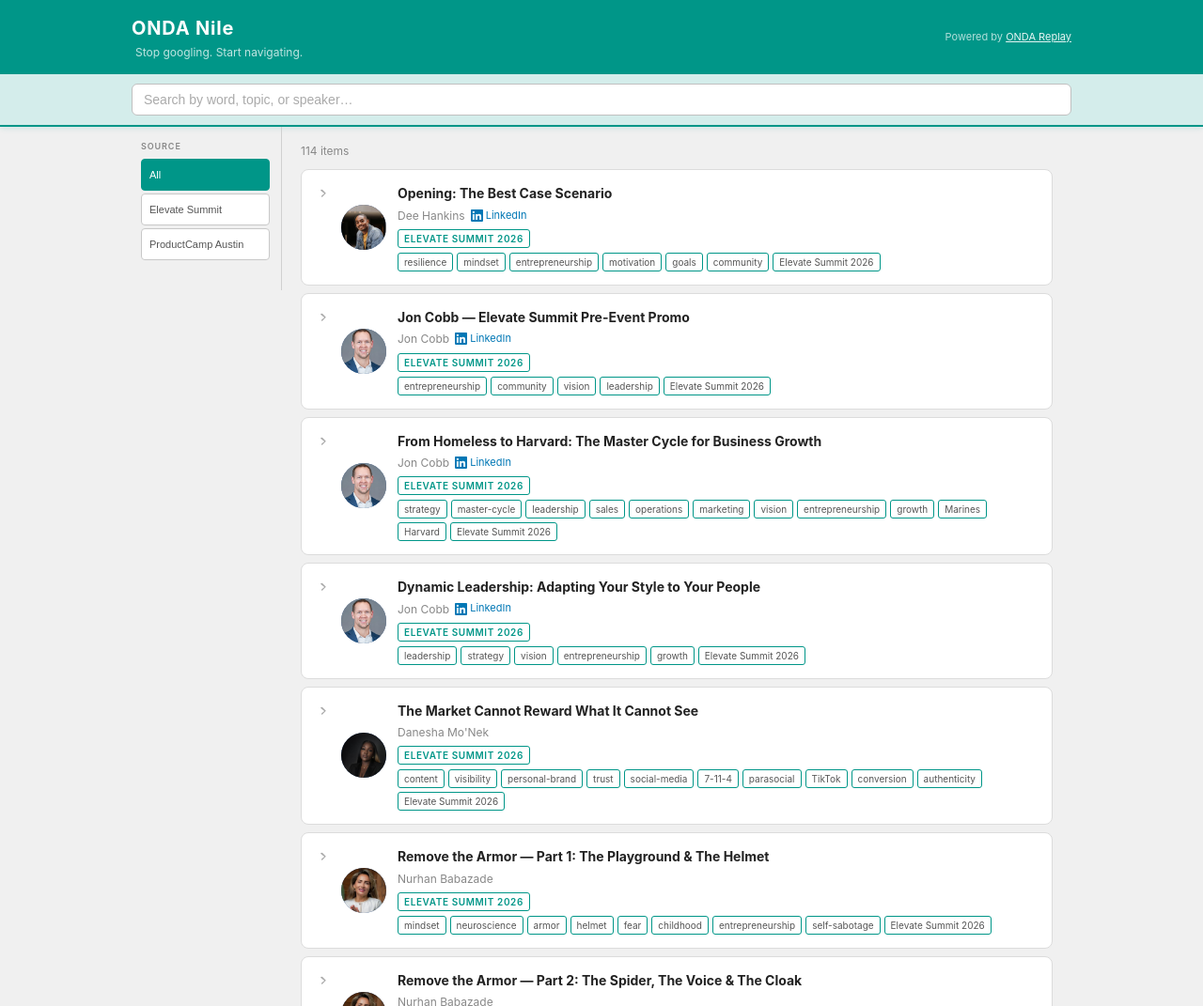
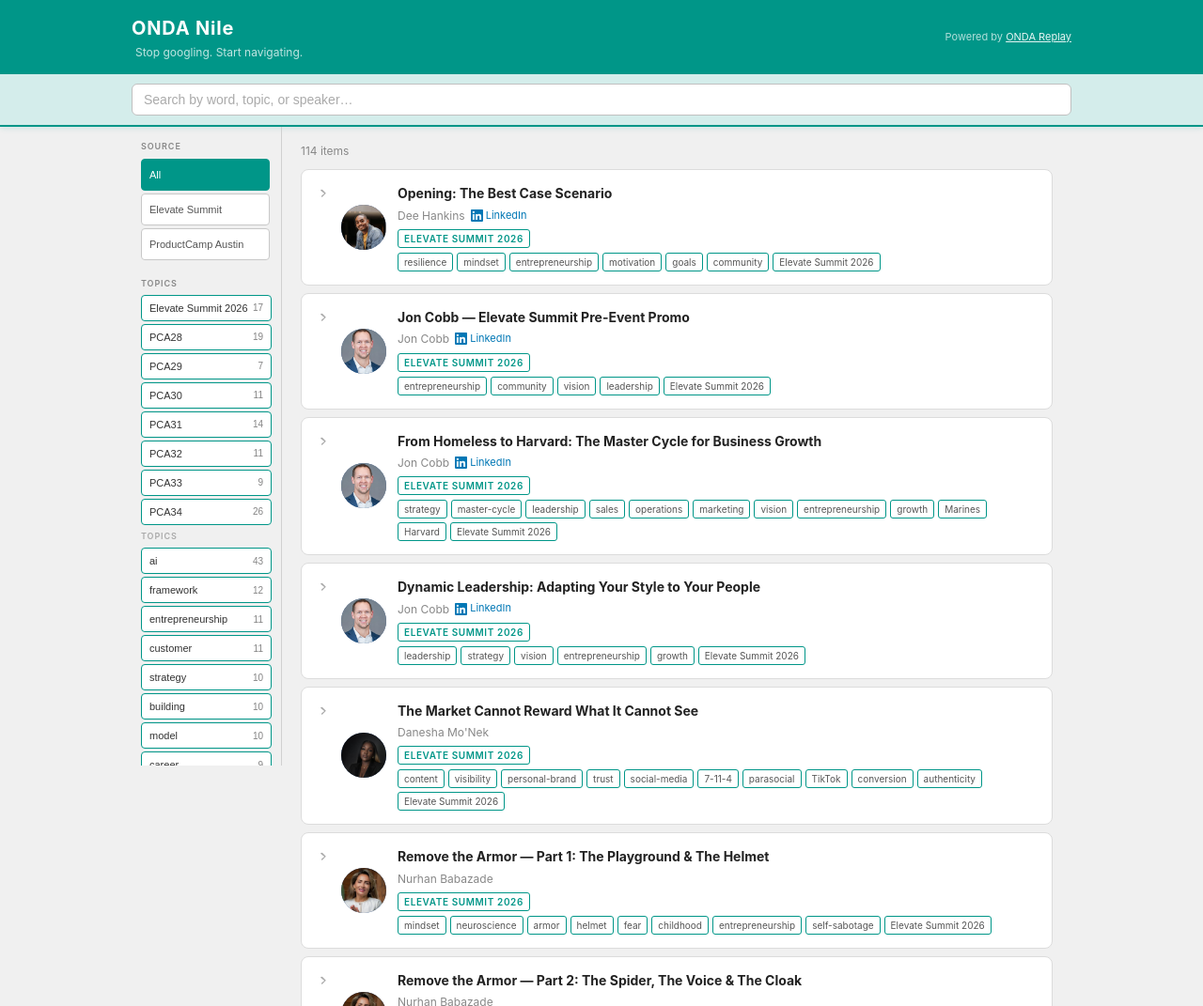
Before and after one commit to david78737/onda-archive, a website: page ondanile/index.html in a window 1280 px wide. Shown: the top 1071 px of the page at 94% size. Drawn offline with Linux system fonts and the light colour scheme.

Commit message:
Move topics from bottom bar into left sidebar

```diff
--- a/ondanile/index.html
+++ b/ondanile/index.html
@@ -149,21 +149,22 @@
   .tag-list { display: flex; flex-wrap: wrap; gap: 6px; }
 
   .tag-btn {
-    display: inline-flex; align-items: center; gap: 4px;
+    display: flex; align-items: center; justify-content: space-between;
     background: #FFFFFF;
-    border: 1px solid #D0D0D0;
-    border-radius: 20px; padding: 5px 10px;
+    border: 1px solid #C8C8C8;
+    border-radius: 4px; padding: 6px 8px;
     font-size: 11px; cursor: pointer;
-    transition: background .1s, color .1s, border-color .1s;
-    white-space: nowrap;
-    color: #555555;
+    transition: background .12s, color .12s, border-color .12s;
+    white-space: nowrap; overflow: hidden; text-overflow: ellipsis;
+    color: #555555; text-align: left; width: 100%; min-height: 28px;
   }
+  .tag-btn:hover { background: #F8F8F8; border-color: #009688; color: #009688; }
   .tag-btn.active { background: #009688; border-color: #009688; color: #fff; font-weight: 600; }
   .tag-btn.related { color: #333333; border-color: #009688; background: #FFFFFF; }
-  .tag-btn.related:hover { background: #D4EDEB; border-color: #009688; color: #333333; }
+  .tag-btn.related:hover { background: #D4EDEB; }
   .tag-btn.remaining { color: #BBBBBB; border-color: #E0E0E0; background: #FFFFFF; }
   .tag-btn.remaining:hover { background: #F8F8F8; color: #888888; border-color: #CCCCCC; }
-  .tag-count { font-size: 10px; opacity: .6; }
+  .tag-count { font-size: 10px; opacity: .6; margin-left: 4px; flex-shrink: 0; }
   .tag-divider { width: 100%; border: none; border-top: 1px solid #E8E8E8; margin: 6px 0; }
 
   /* ── Right panel ── */
@@ -336,6 +337,11 @@
       </div>
     </div>
 
+    <div class="filter-group">
+      <div class="filter-label">Topics</div>
+      <div class="tag-list" id="tag-list" style="flex-direction:column;flex-wrap:nowrap;gap:3px;"></div>
+    </div>
+
   </aside>
 
   <main class="right-panel">
@@ -345,10 +351,6 @@
 
 </div>
 
-<div class="topics-bar">
-  <div class="topics-bar-label">Topics</div>
-  <div class="tag-list" id="tag-list"></div>
-</div>
 
 <footer>
   ONDA Nile &middot; <a href="https://ondareplay.com">ondareplay.com</a> &middot; Knowledge you can navigate.
```
